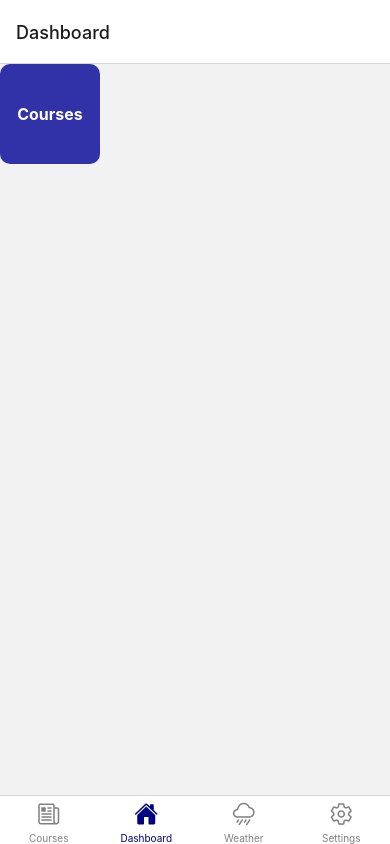
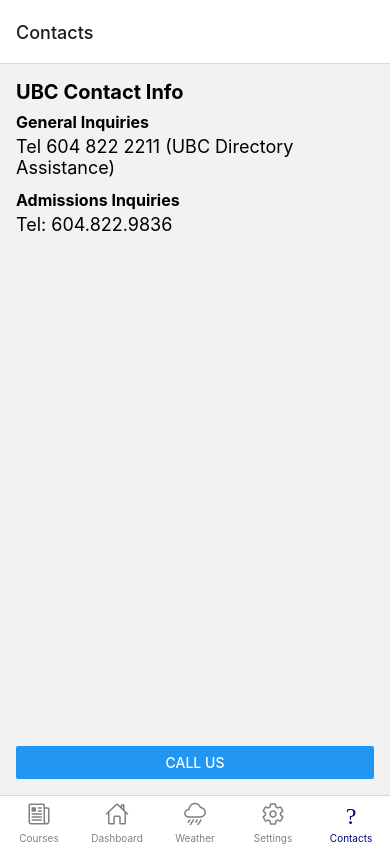
Before and after one commit to mchlcui/nwHacks-UBCgo, a React Native app in the folder nwHacks-UBCgo/: screen /Contacts in a window 390 px wide. Built offline with nearby package versions, Linux system fonts and the light colour scheme.

Commit message:
Your descriptive commit message here

```diff
--- a/nwHacks-UBCgo/App.js
+++ b/nwHacks-UBCgo/App.js
@@ -7,6 +7,7 @@
 import Courses from './screens/Courses';
 import Settings from './screens/Settings';
 import Weather from './screens/Weather';
+import Contacts from './screens/Contacts';
 
 const navBar = createBottomTabNavigator();
 
@@ -57,6 +58,16 @@
         }
       } />
 
+      <navBar.Screen name="Contacts" component={Contacts} options={
+        {
+          title: "Contacts",
+          headerTitleAlign: "left",
+          tabBarIcon: ({ color, focused }) => (
+            <Ionicons name={focused ? "contacts" : "call-outline"} size={24} color={color} />
+          )
+        }
+      } />
+
     </navBar.Navigator>
   )
 }
--- a/nwHacks-UBCgo/package.json
+++ b/nwHacks-UBCgo/package.json
@@ -9,14 +9,17 @@
     "web": "expo start --web"
   },
   "dependencies": {
+    "@expo/metro-runtime": "^3.1.1",
     "@react-navigation/bottom-tabs": "^6.5.11",
     "expo": "~50.0.2",
     "expo-status-bar": "~1.11.1",
     "react": "18.2.0",
+    "react-dom": "18.2.0",
     "react-native": "0.73.2",
     "react-native-animated-spinkit": "^1.5.2",
     "react-native-bounceable": "^0.2.1",
-    "react-native-dynamic-search-bar": "github:WrathChaos/react-native-dynamic-search-bar#expo"
+    "react-native-dynamic-search-bar": "github:WrathChaos/react-native-dynamic-search-bar#expo",
+    "react-native-web": "~0.19.6"
   },
   "devDependencies": {
     "@babel/core": "^7.20.0"
--- /dev/null
+++ b/nwHacks-UBCgo/screens/Contacts.js
@@ -0,0 +1,61 @@
+import React from 'react';
+import { Button, Text, View, SectionList, Alert, StyleSheet } from 'react-native';
+
+const Contacts = () => {
+  const data = [
+    {
+      title: 'UBC Contact Info',
+      data: [
+        { key: '1', label: 'General Inquiries', value: 'Tel 604 822 2211 (UBC Directory Assistance)' },
+        { key: '2', label: 'Admissions Inquiries', value: 'Tel: 604.822.9836' },
+      ],
+    },
+  ];
+
+  return (
+    <View style={styles.container}>
+      <SectionList
+        sections={data}
+        keyExtractor={(item, index) => item + index}
+        renderItem={({ item }) => (
+          <View style={styles.itemContainer}>
+            <Text style={styles.label}>{item.label}</Text>
+            <Text style={styles.value}>{item.value}</Text>
+          </View>
+        )}
+        renderSectionHeader={({ section: { title } }) => (
+          <Text style={styles.sectionHeader}>{title}</Text>
+        )}
+      />
+      <Button
+        title="Call us"
+        onPress={() => Alert.alert('Simple Button pressed')}
+      />
+    </View>
+  );
+};
+
+const styles = StyleSheet.create({
+  container: {
+    flex: 1,
+    padding: 16,
+  },
+  sectionHeader: {
+    fontSize: 20,
+    fontWeight: 'bold',
+    marginBottom: 8,
+  },
+  itemContainer: {
+    marginBottom: 12,
+  },
+  label: {
+    fontSize: 16,
+    fontWeight: 'bold',
+    marginBottom: 4,
+  },
+  value: {
+    fontSize: 18,
+  },
+});
+
+export default Contacts;
```
Also changed, not shown: 1 other file (tests, documents, lock files or other folders).
